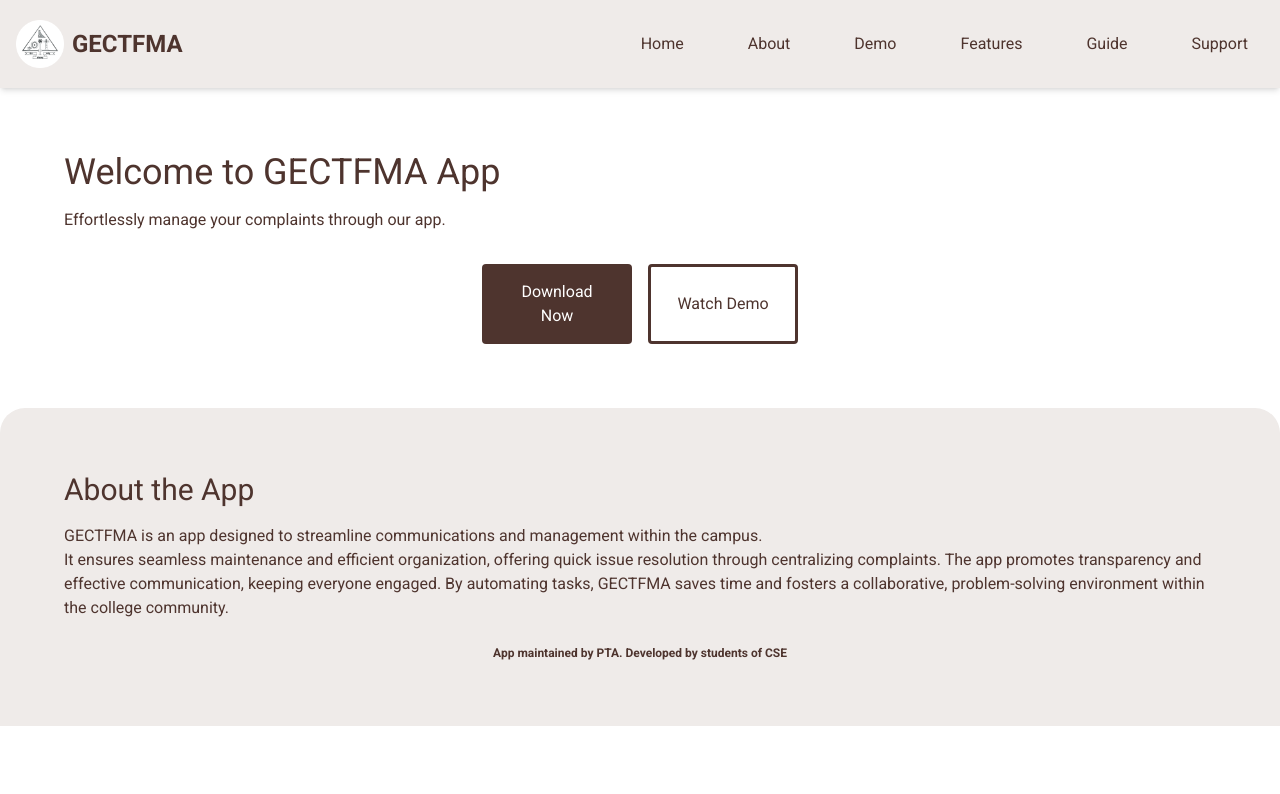
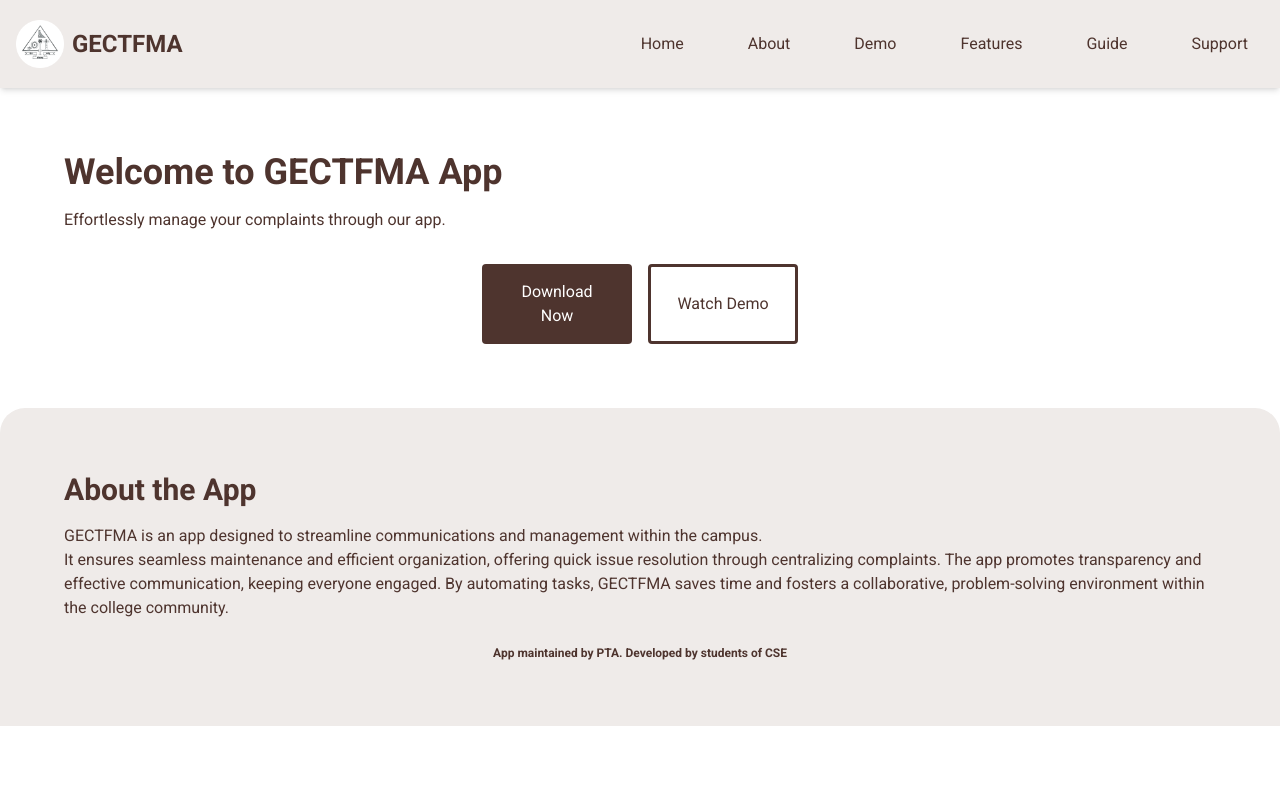
Before and after one commit to kevinandel/GECTFMA_React, a React (Vite) app: page / in a window 1280 px wide. Shown: the top 794 px of the page. Built offline with nearby package versions, Linux system fonts and the light colour scheme.

Commit message:
completed about

```diff
--- a/src/components/about/About.jsx
+++ b/src/components/about/About.jsx
@@ -4,7 +4,7 @@ import "./About.css";
 const About = () => {
   return (
     <section id="about" className="p-16 text-center bg-yellow-50 about-section">
-      <h2 className="text-3xl mb-4">About the App</h2>
+      <h2 className="text-3xl mb-4"><b>About the App</b></h2>
       <p>
         GECTFMA is an app designed to streamline communications and management
         within the campus.
--- a/src/components/home/Home.jsx
+++ b/src/components/home/Home.jsx
@@ -16,7 +16,7 @@ const Home = () => {
   return (
     <div>
       <section id="home" className="p-16 text-center">
-        <h1 className="text-4xl mb-4">Welcome to GECTFMA App</h1>
+        <h1 className="text-4xl mb-4"><b>Welcome to GECTFMA App</b></h1>
         <p className="mb-8">
           Effortlessly manage your complaints through our app.
         </p>
```
